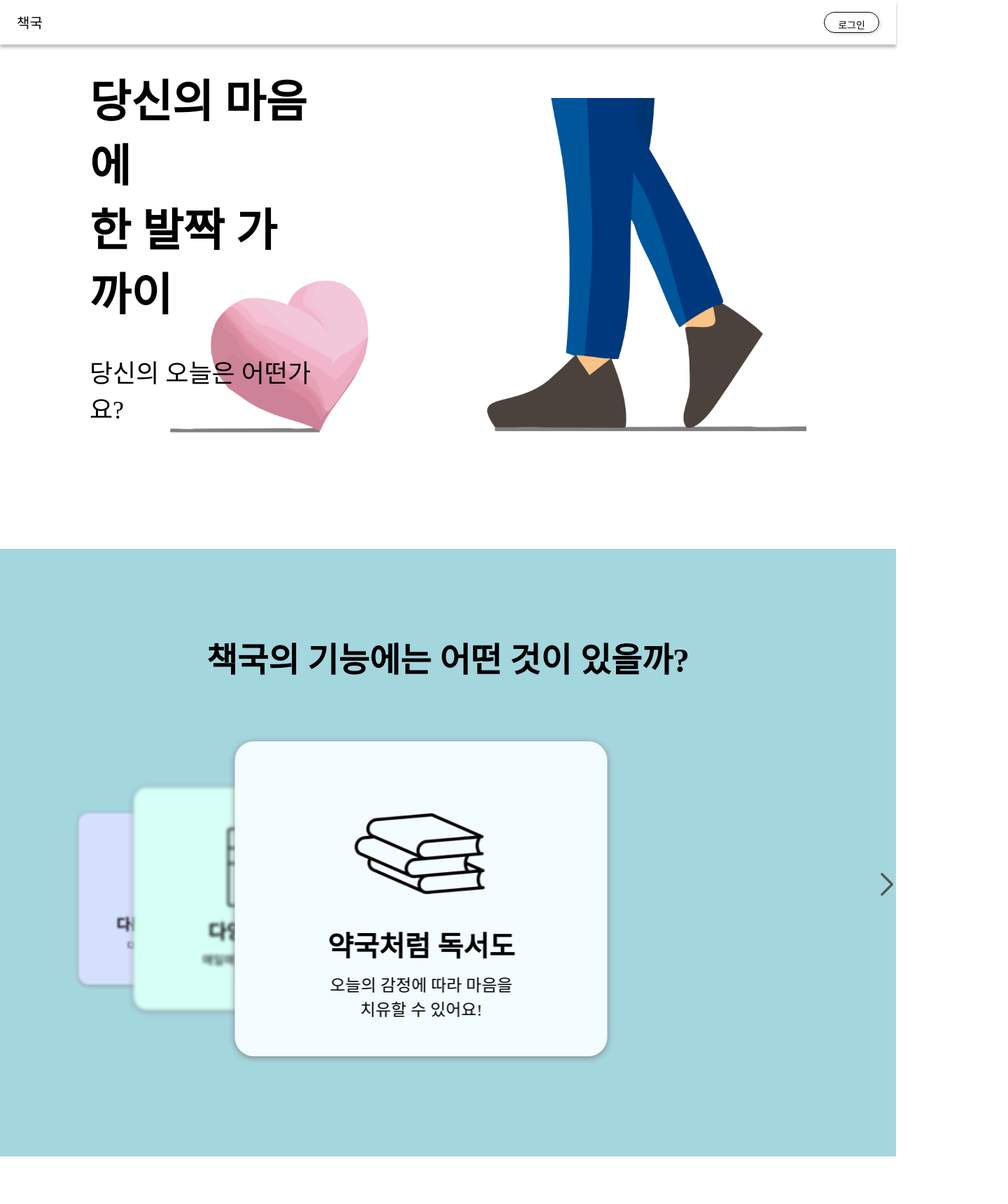
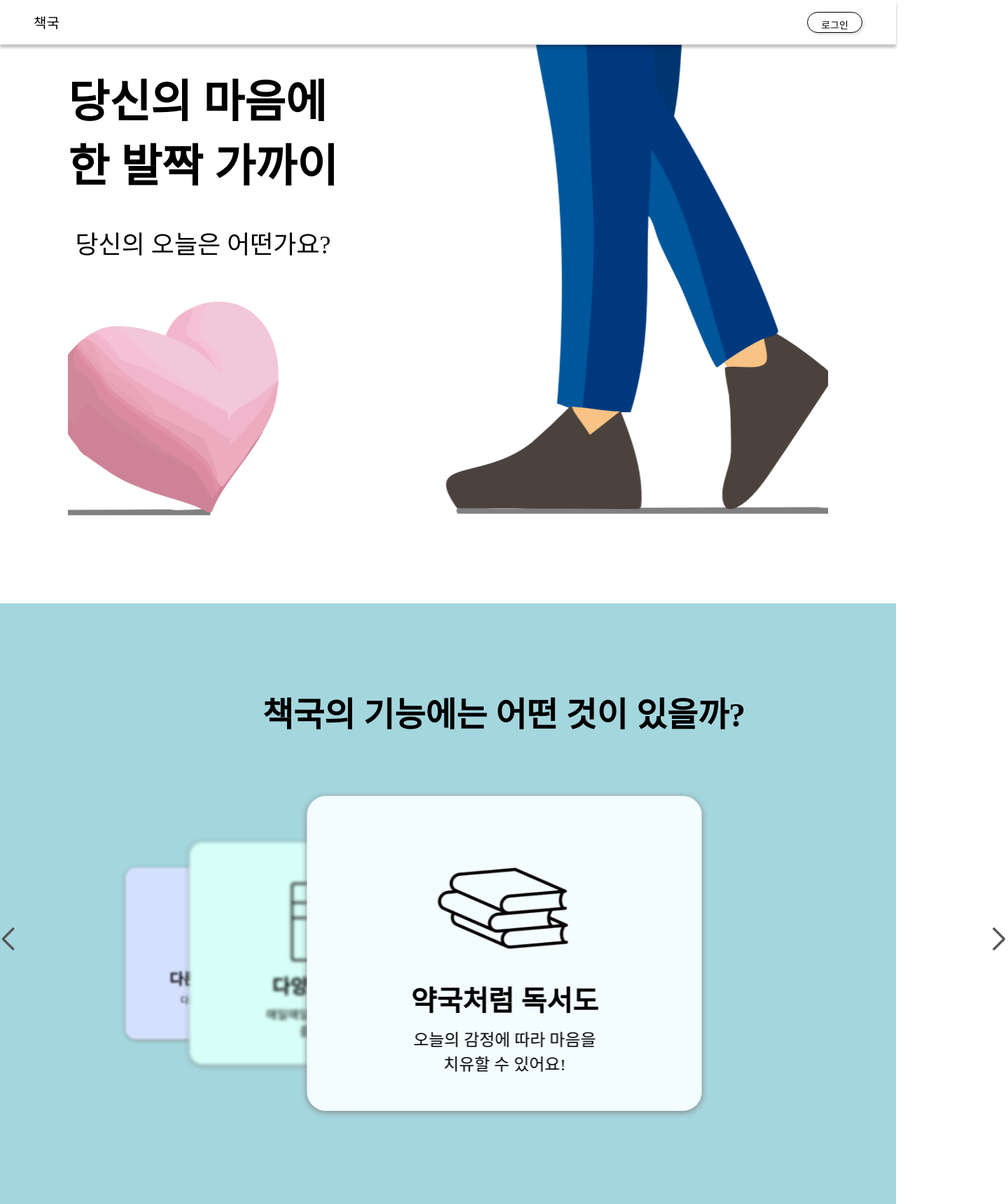
Before and after one commit to kw-bookmedicine/frontend, a React (Create React App) app: page / in a window 1280 px wide. Shown: the top 1720 px of the page at 70% size, 1440 px wide, since content can reach past the window. Built offline with nearby package versions, Linux system fonts and the light colour scheme; a web font is replaced by a local one.

Commit message:
:art: Design: 로그인 전 홈 화면 디자인 수정
- 헤더 양쪽 여백 수정
- 인트로 타이틀 애니메이션 추가
- 인트로 배경 이미지 사이즈 및 여백 수정

```diff
--- a/src/styles/HomeStyles.css
+++ b/src/styles/HomeStyles.css
@@ -16,7 +16,7 @@
 	position: relative;
 	height: 64px;
 	border-bottom: 0.5px solid #dfdfdf;
-	padding: 0 24px;
+	padding: 0 48px;
 	-ms-flex-align: center;
 	align-items: center;
 	-ms-flex-pack: justify;
@@ -44,13 +44,15 @@
 }
 
 .home_main_wrapper {
-	height: 90vh;
-	width: 80vw;
-	max-width: 100vw;
+	position: relative;
+	display: block;
+	height: 798px;
+	max-width: 1200px;
+	margin: 0 auto;
 	background: url('../assets/banner.png');
-	background-size: 100%;
+	background-size: 1440px;
 	background-repeat: no-repeat;
-	background-position: 96% 50%;
+	background-position: 73% -2%;
 }
 
 .home_main_title_wrapper {
@@ -63,6 +65,20 @@
 	margin-top: 30px;
 }
 
+@keyframes fadeIn-up {
+	0% {
+		-webkit-transform: translate3d(0, 50%, 0);
+		transform: translate3d(0, 50%, 0);
+		opacity: 0;
+	}
+
+	100% {
+		-webkit-transform: translateZ(0);
+		transform: translateZ(0);
+		opacity: 1;
+	}
+}
+
 .big_title {
 	color: #000;
 	font-family: Pretendard;
@@ -71,6 +87,9 @@
 	font-style: normal;
 	font-weight: 700;
 	line-height: normal;
+
+	/* animation */
+	animation: fadeIn-up 1.8s forwards;
 }
 
 .small_title {
@@ -80,6 +99,9 @@
 	font-style: normal;
 	font-weight: 400;
 	line-height: normal;
+
+	/* animation */
+	animation: fadeIn-up 1.8s forwards;
 }
 
 .home_feature {
@@ -93,6 +115,7 @@
 	display: flex;
 	flex-direction: column;
 	align-items: center;
+	margin: 20px auto 0 auto;
 	max-width: 1440px;
 	height: 848px;
 	padding-top: 100px;
@@ -164,8 +187,7 @@
 .feature_slide {
 	width: 100%;
 	height: 80%;
-	margin-top: 50px;
-	padding-right: 80px;
+	margin: 50px auto 0 auto;
 	align-items: center;
 }
 
```
